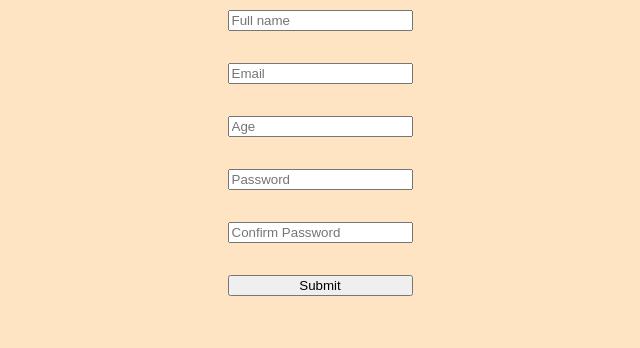
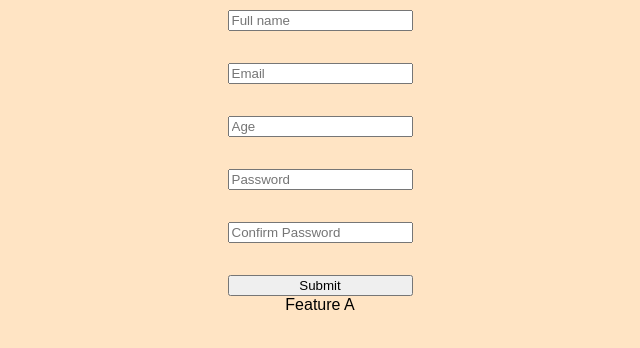
Before and after one commit to elenyevtushok/react-YUP-form, a React (Vite) app: page / in a window 1280 px wide. Shown: the top 348 px of the page, without its empty margins (320-960 px from the left). Built offline with nearby package versions, Linux system fonts and the light colour scheme.

Commit message:
added feature a

```diff
--- a/src/App.jsx
+++ b/src/App.jsx
@@ -1,11 +1,13 @@
 import { useState } from 'react'
 import './App.css'
 import { Form } from './components/Form'
+import { FeatureA } from './components/FeatureA'
 
 function App() {
 	return(
 		<div className='App'>
 			<Form />
+			<FeatureA/>
 		</div>
 	)
 }
--- /dev/null
+++ b/src/components/FeatureA.jsx
@@ -0,0 +1,7 @@
+import React from 'react'
+
+export const FeatureA = () => {
+  return (
+	<div>Feature A</div>
+  )
+}
```
